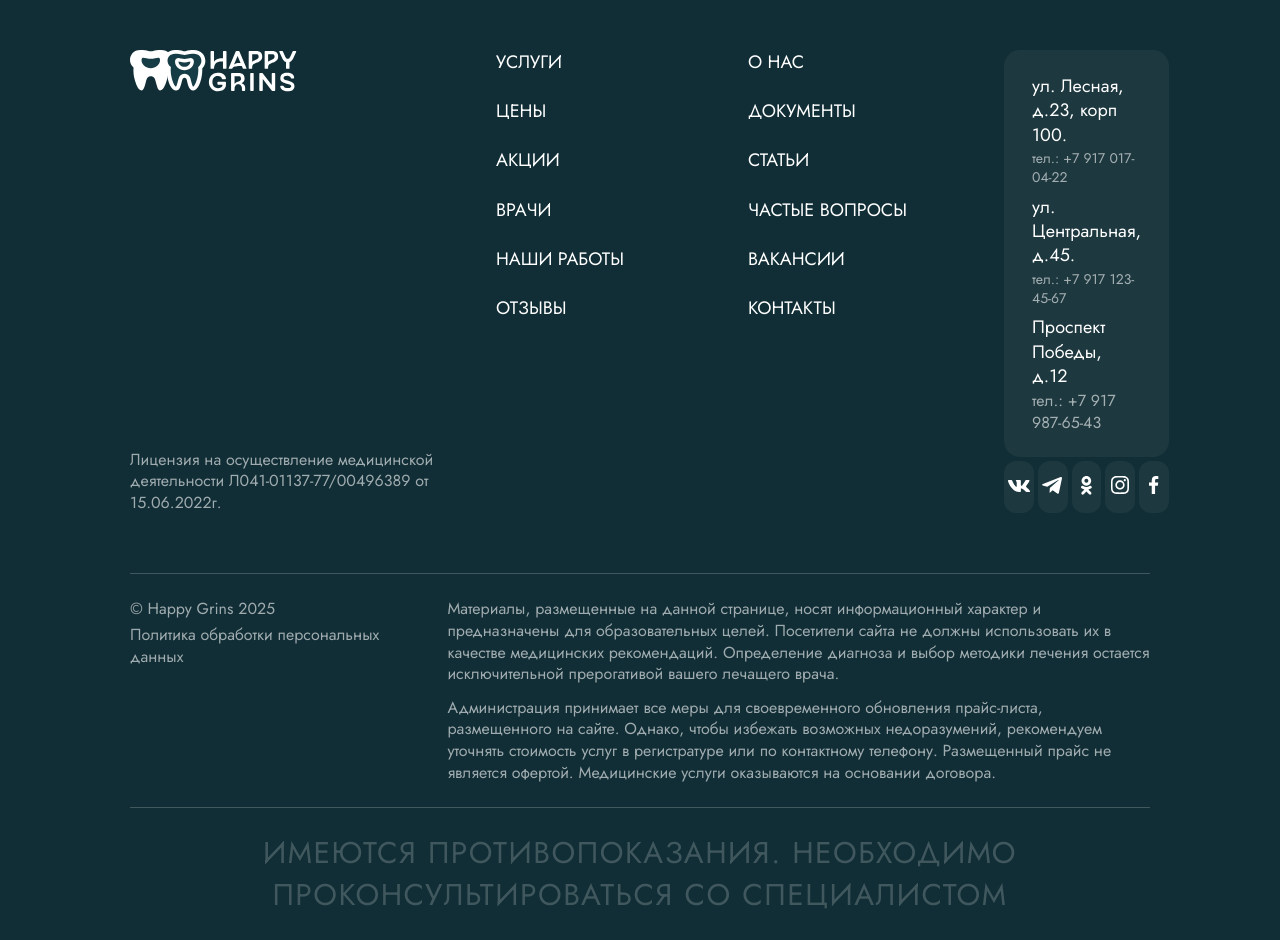
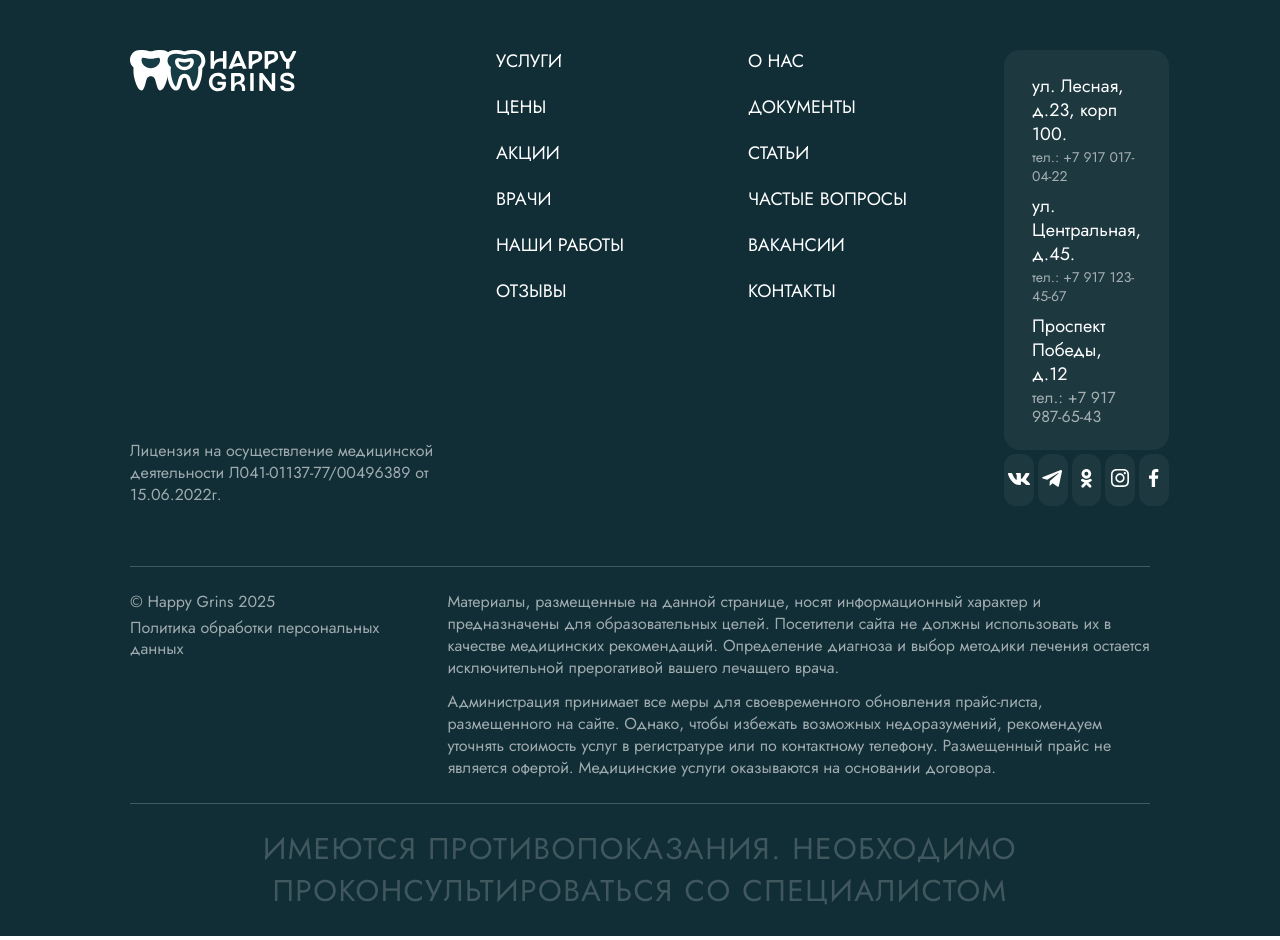
Before and after one commit to DmitriyVoronovich/Test.footer, a website built with webpack: page index.html in a window 1280 px wide. Built offline with nearby package versions, Linux system fonts and the light colour scheme.

Commit message:
refactoring: Change style

```diff
--- a/components/branches-component/branches-component.css
+++ b/components/branches-component/branches-component.css
@@ -19,7 +19,7 @@
   text-decoration: none;
   color: #ffffff;
   font-size: 18px;
-  line-height: 1.35em;
+  line-height: 24px;
   letter-spacing: 0;
   font-family: Jost, sans-serif;
   font-weight: 400;
@@ -29,7 +29,7 @@
   text-decoration: none;
   color: rgba(255, 255, 255, 0.6);
   font-size: 14px;
-  line-height: 1.35em;
+  line-height: 19px;
   letter-spacing: 0;
   font-family: Jost, sans-serif;
   font-weight: 400;
--- a/components/footer-disclaimer-component/footer-disclaimer-component.css
+++ b/components/footer-disclaimer-component/footer-disclaimer-component.css
@@ -6,7 +6,7 @@
 
 .footer-disclaimer__text {
   font-size: 16px;
-  line-height: 1.35em;
+  line-height: 22px;
   color: rgba(255, 255, 255, 0.6);
   letter-spacing: 0;
   font-family: Jost, sans-serif;
--- a/components/footer-logo-component/footer-logo-component.css
+++ b/components/footer-logo-component/footer-logo-component.css
@@ -16,7 +16,7 @@
   letter-spacing: 0;
   font-family: Jost, sans-serif;
   font-weight: 400;
-  line-height: 1.35em;
+  line-height: 22px;
   font-size: 16px;
   width: 366px;
 }
--- a/components/menu-component/menu-component.css
+++ b/components/menu-component/menu-component.css
@@ -21,7 +21,7 @@
   text-transform: uppercase;
   color: #ffffff;
   font-size: 18px;
-  line-height: 1.40em;
+  line-height: 22px;
   letter-spacing: 0;
   font-family: Jost, sans-serif;
   font-weight: 400;
```
Also changed, not shown: 1 other file.
